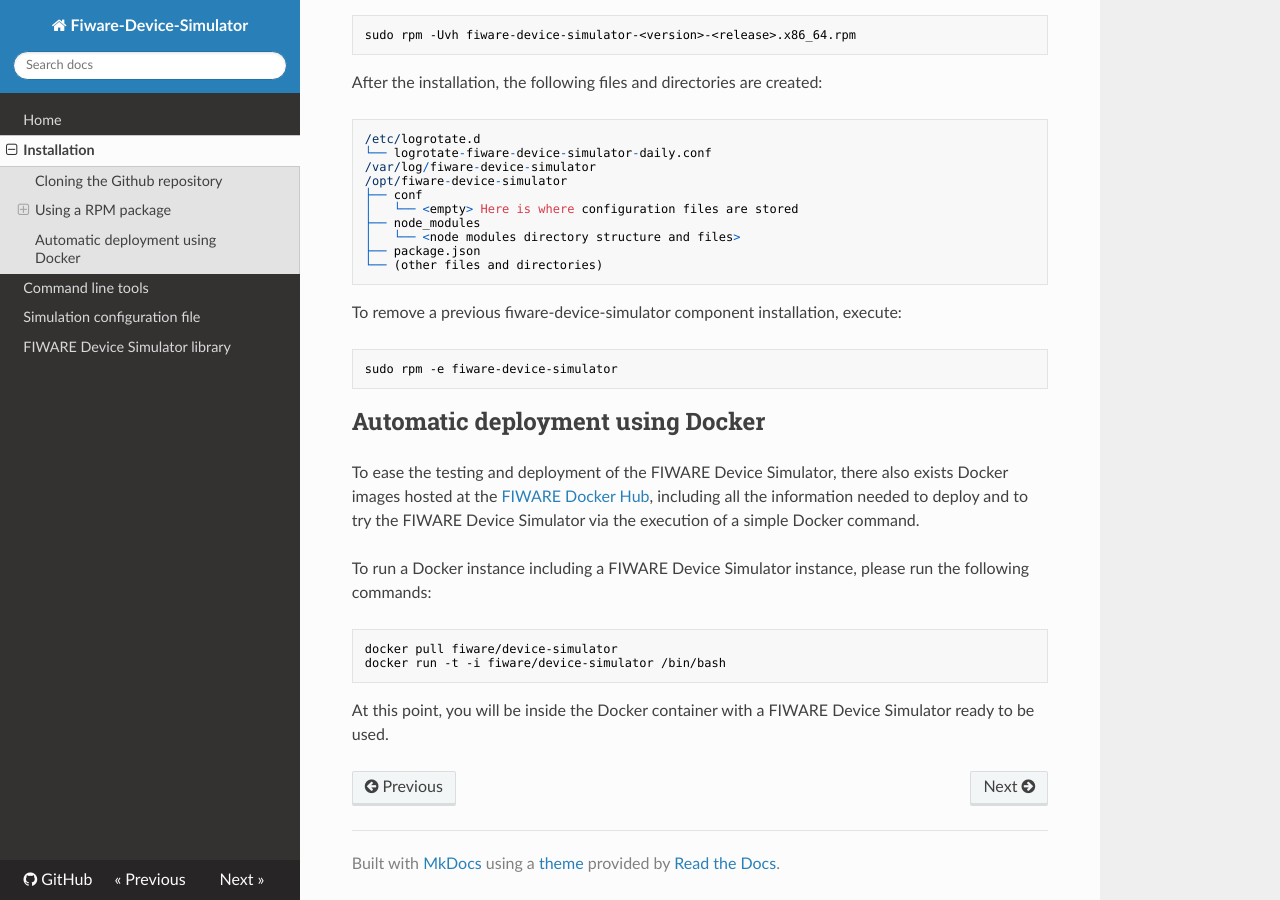
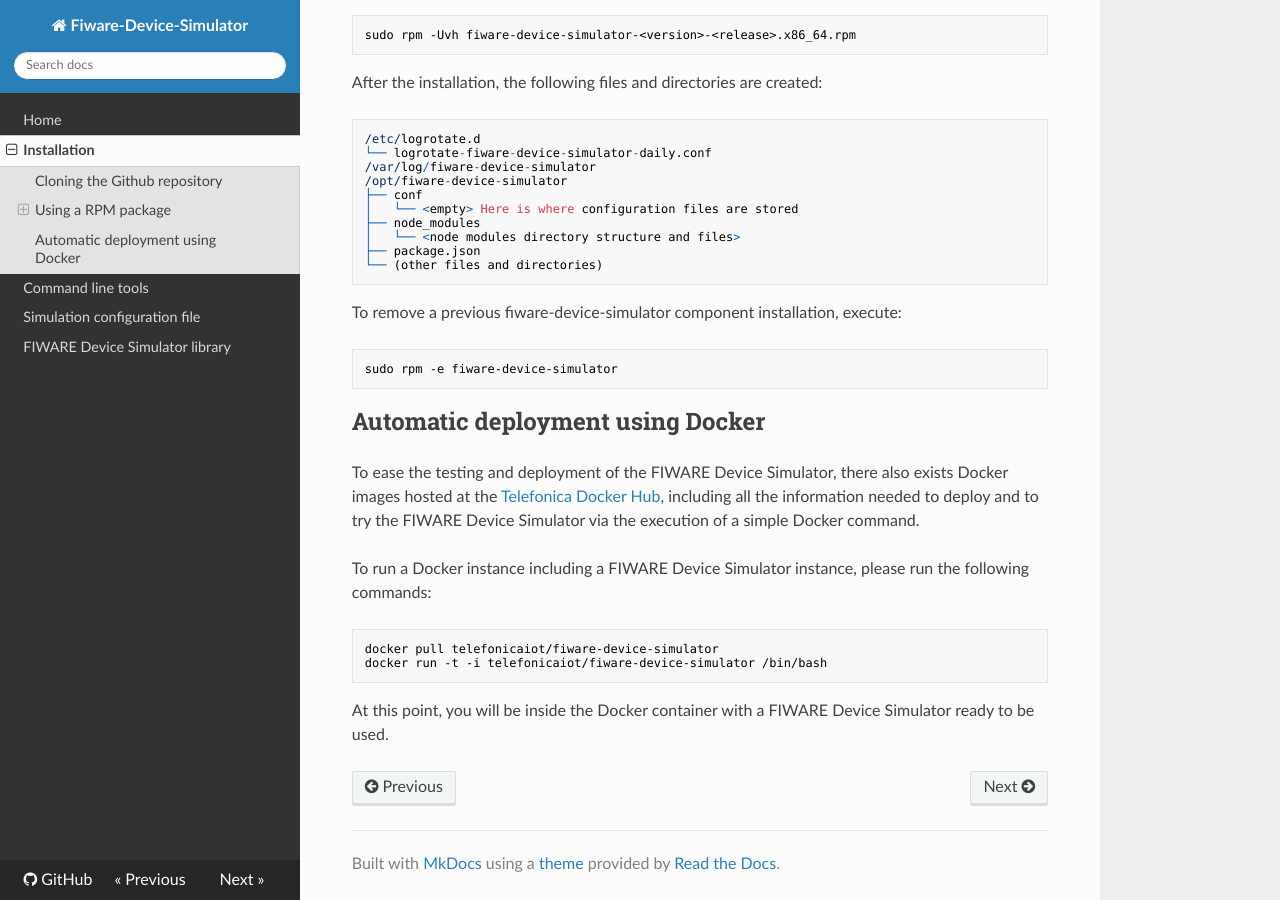
Before and after one commit to telefonicaid/fiware-device-simulator, an MkDocs documentation site: the page built from doc/manuals/installation.md, in a window 1280 px wide and 900 px high, scrolled down 1251 px. Built offline with MkDocs 1.6.1, drawn with Linux system fonts in a browser that asks for light colours; nearby versions of some CDN libraries; comment, search, counter and statistics services are not loaded; old or Windows-style settings are respelled for this version of MkDocs.

Commit message:
Update installation.md

````diff
--- a/doc/manuals/installation.md
+++ b/doc/manuals/installation.md
@@ -62,12 +62,12 @@ sudo rpm -e fiware-device-simulator
 
 ## Automatic deployment using Docker
 
-To ease the testing and deployment of the FIWARE Device Simulator, there also exists Docker images hosted at the [FIWARE Docker Hub](https://hub.docker.com/r/fiware/device-simulator/), including all the information needed to deploy and to try the FIWARE Device Simulator via the execution of a simple Docker command.
+To ease the testing and deployment of the FIWARE Device Simulator, there also exists Docker images hosted at the [Telefonica Docker Hub](https://hub.docker.com/repository/docker/telefonicaiot/fiware-device-simulator/), including all the information needed to deploy and to try the FIWARE Device Simulator via the execution of a simple Docker command.
 
 To run a Docker instance including a FIWARE Device Simulator instance, please run the following commands:
 ```bash
-docker pull fiware/device-simulator
-docker run -t -i fiware/device-simulator /bin/bash
+docker pull telefonicaiot/fiware-device-simulator
+docker run -t -i telefonicaiot/fiware-device-simulator /bin/bash
 ```
 
 At this point, you will be inside the Docker container with a FIWARE Device Simulator ready to be used.
````
